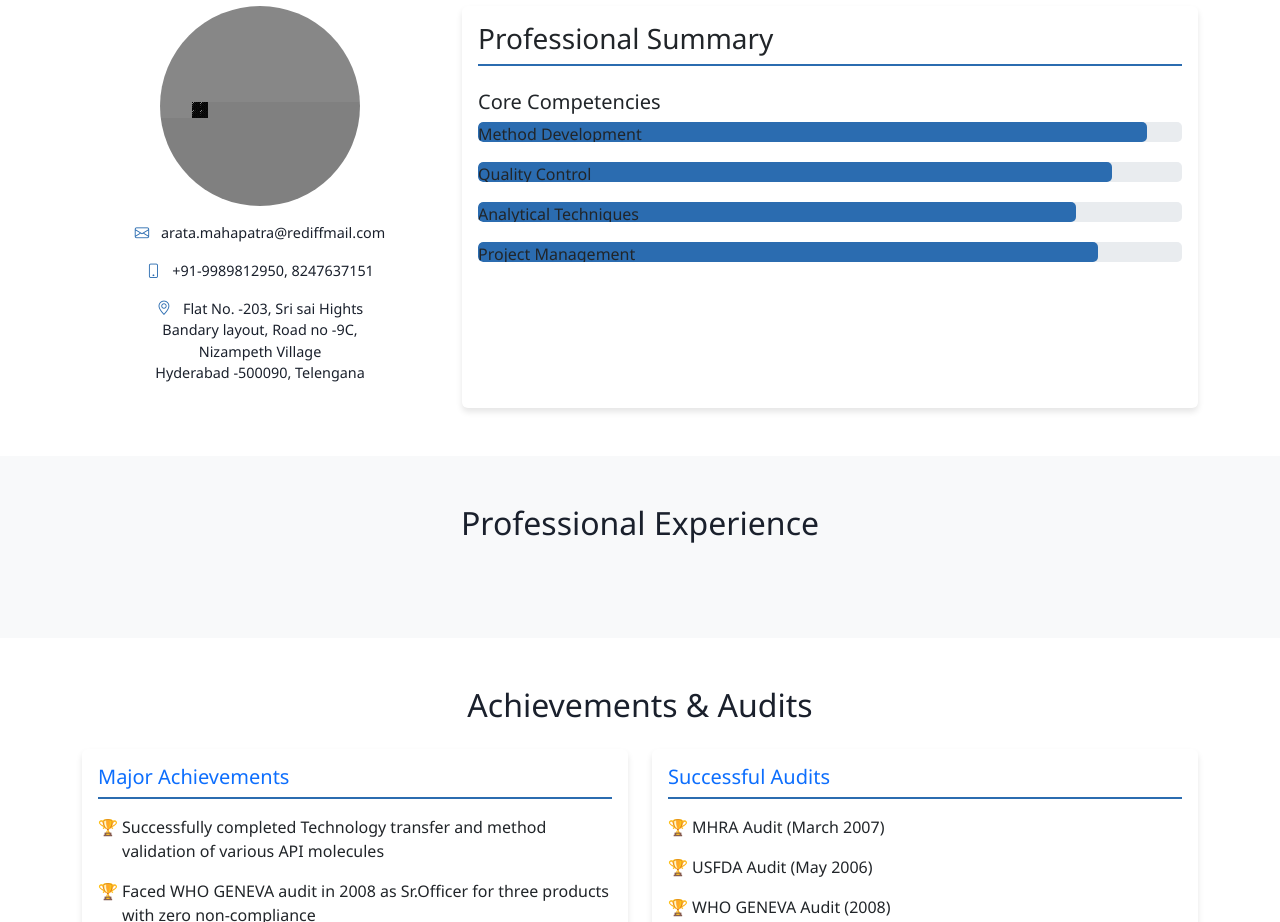
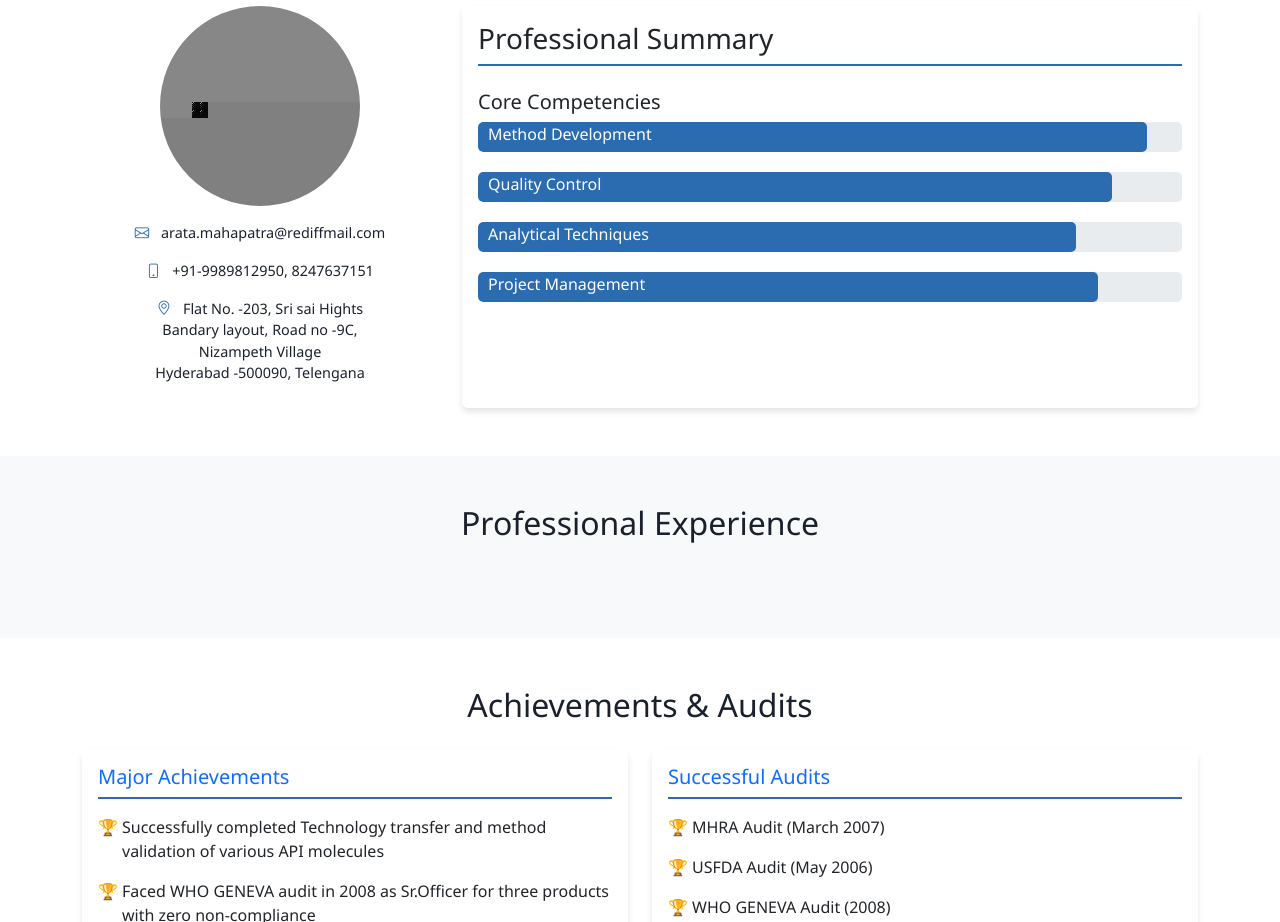
Before and after one commit to bipinasoft/arata-portfolio, a website built with Parcel: page index.html in a window 1280 px wide. Shown: the part 960-1882 px from the top of the page. Built offline with nearby package versions, Linux system fonts and the light colour scheme.

Commit message:
css changes commit

```diff
--- a/css/style.css
+++ b/css/style.css
@@ -524,12 +524,13 @@ a:hover {
 
 /* Skill Bars */
 .skill-bar {
-    height: 20px;
+    height: 30px;
     background: #e9ecef;
     border-radius: 5px;
     margin-bottom: 20px;
     position: relative;
     overflow: hidden;
+    color:#ffffff;
 }
 
 .skill-progress {
@@ -539,6 +540,7 @@ a:hover {
     border-radius: 5px;
     width: 0;
     transition: width 1.5s ease-in-out;
+    padding: 0px 0 0 10px;
 }
 
 /* Enhanced Navigation */
```
